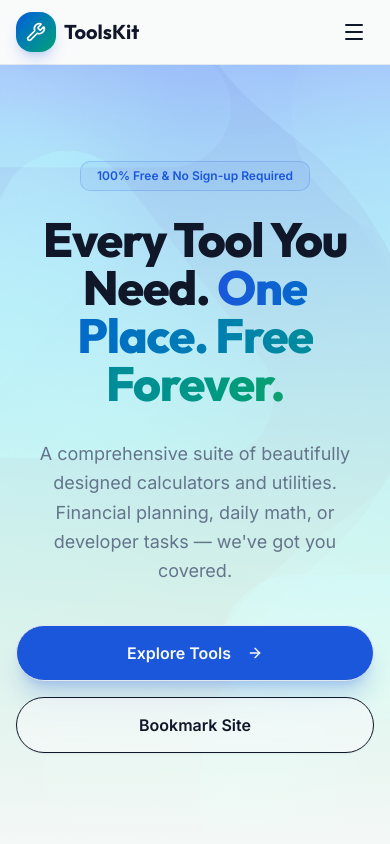
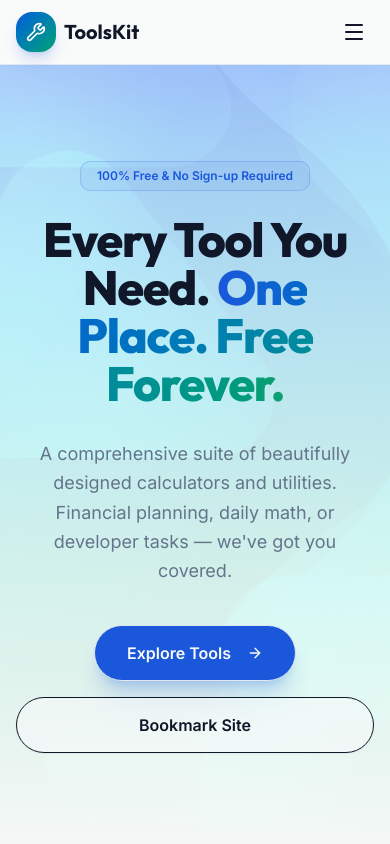
Before and after one commit to Rushil-2311/indiabusinesstools.com, a Next.js app: page / in a window 390 px wide. Shown: the top 844 px of the page. Built offline with nearby package versions, Linux system fonts and the light colour scheme.

Commit message:
fix: seo changes

```diff
--- a/src/app/layout.tsx
+++ b/src/app/layout.tsx
@@ -1,15 +1,18 @@
 import type { Metadata } from "next";
 import { Geist, Geist_Mono } from "next/font/google";
+import Head from 'next/head'
 import "./globals.css";
 
 const geistSans = Geist({
   variable: "--font-geist-sans",
   subsets: ["latin"],
+  display: 'swap',
 });
 
 const geistMono = Geist_Mono({
   variable: "--font-geist-mono",
   subsets: ["latin"],
+  display: 'swap',
 });
 
 export const metadata: Metadata = {
@@ -26,6 +29,14 @@ export default function RootLayout({
 }>) {
   return (
     <html lang="en">
+      <Head>
+        <link
+          rel="preload"
+          as="image"
+          href="/hero-image.webp"
+          fetchPriority="high"
+        />
+      </Head>
       <body
         className={`${geistSans.variable} ${geistMono.variable} antialiased`}
       >
--- a/src/app/page.tsx
+++ b/src/app/page.tsx
@@ -1,5 +1,3 @@
-'use client';
-
 import Link from "next/link";
 import { ArrowRight, Zap, Shield, Sparkles } from "lucide-react";
 import { Button } from "@/components/ui/button";
@@ -7,6 +5,8 @@ import { Badge } from "@/components/ui/badge";
 import { PageLayout } from "@/components/layout/PageLayout";
 import { AdSlot } from "@/components/shared/AdSlot";
 import { toolsData } from "@/lib/data";
+import Image from 'next/image'
+
 
 export default function Home() {
   return (
@@ -14,10 +14,14 @@ export default function Home() {
       {/* Hero Section */}
       <section className="relative overflow-hidden bg-background pt-24 pb-32">
         <div className="absolute inset-0 z-0 opacity-40">
-          <img
+          <Image
             src={`/images/hero-bg.png`}
-            alt="Background"
+            alt="Every Tool You Need"
             className="w-full h-full object-cover"
+            width={800}
+            height={600}
+            priority
+            quality={85}
           />
           <div className="absolute inset-0 bg-gradient-to-b from-transparent to-background" />
         </div>
@@ -37,11 +41,11 @@ export default function Home() {
             Financial planning, daily math, or developer tasks — we've got you covered.
           </p>
           <div className="flex flex-col sm:flex-row items-center justify-center gap-4">
-            <Button size="lg" className="rounded-full px-8 h-14 text-base font-semibold shadow-xl shadow-primary/20 hover:shadow-primary/30 w-full sm:w-auto" onClick={() => {
-              document.getElementById('tools-grid')?.scrollIntoView({ behavior: 'smooth' });
-            }}>
-              Explore Tools <ArrowRight className="ml-2 h-5 w-5" />
-            </Button>
+            <Link href="#tools">
+              <Button size="lg" className="rounded-full px-8 h-14 text-base font-semibold shadow-xl shadow-primary/20 hover:shadow-primary/30 w-full sm:w-auto">
+                Explore Tools <ArrowRight className="ml-2 h-5 w-5" />
+              </Button>
+            </Link>
             <Button size="lg" variant="outline" className="rounded-full px-8 h-14 text-base font-semibold w-full sm:w-auto bg-background/50 backdrop-blur-sm">
               Bookmark Site
             </Button>
@@ -52,7 +56,7 @@ export default function Home() {
       <AdSlot type="leaderboard" className="mb-12" />
 
       {/* Tools Grid Section */}
-      <section id="tools-grid" className="py-16 bg-muted/30">
+      <section id="tools" className="py-16 bg-muted/30">
         <div className="mx-auto max-w-7xl px-4 sm:px-6 lg:px-8">
           <div className="text-center mb-16">
             <h2 className="text-3xl font-display font-bold mb-4">Our Utility Kit</h2>
```
